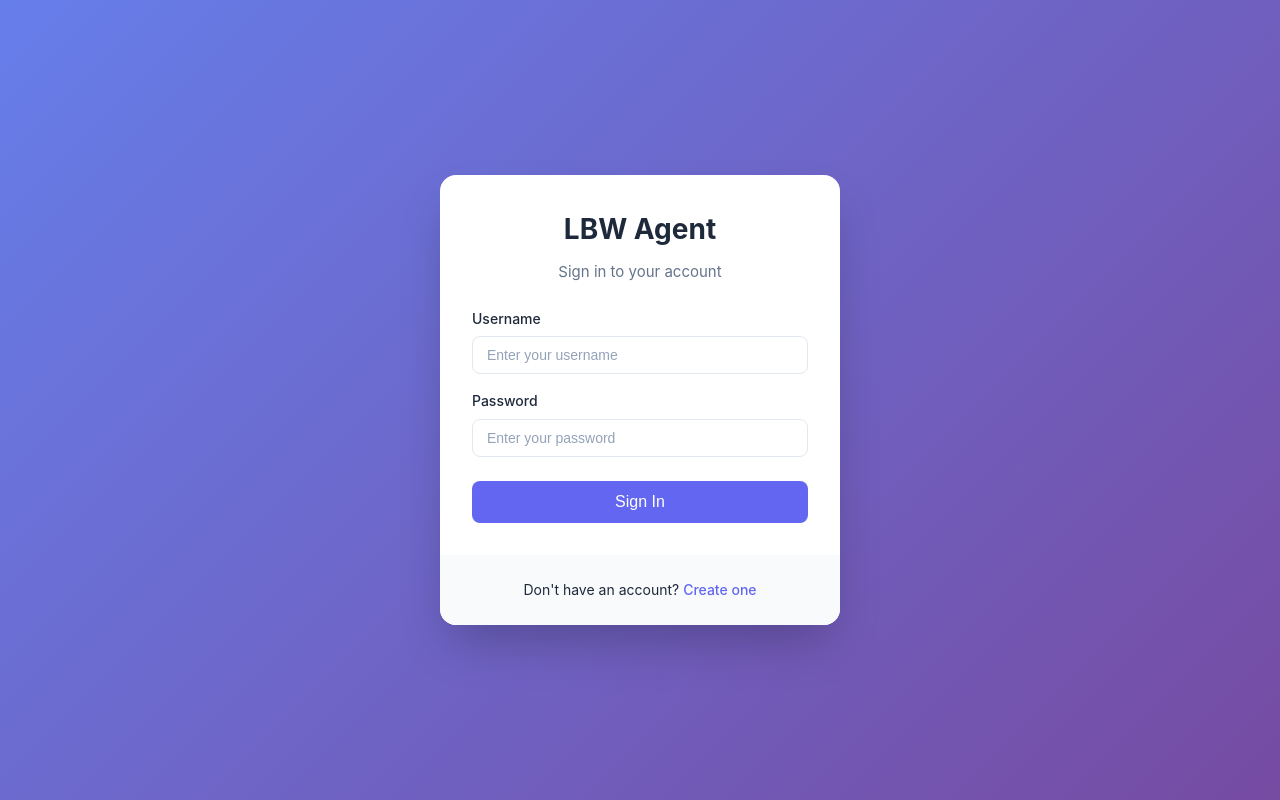
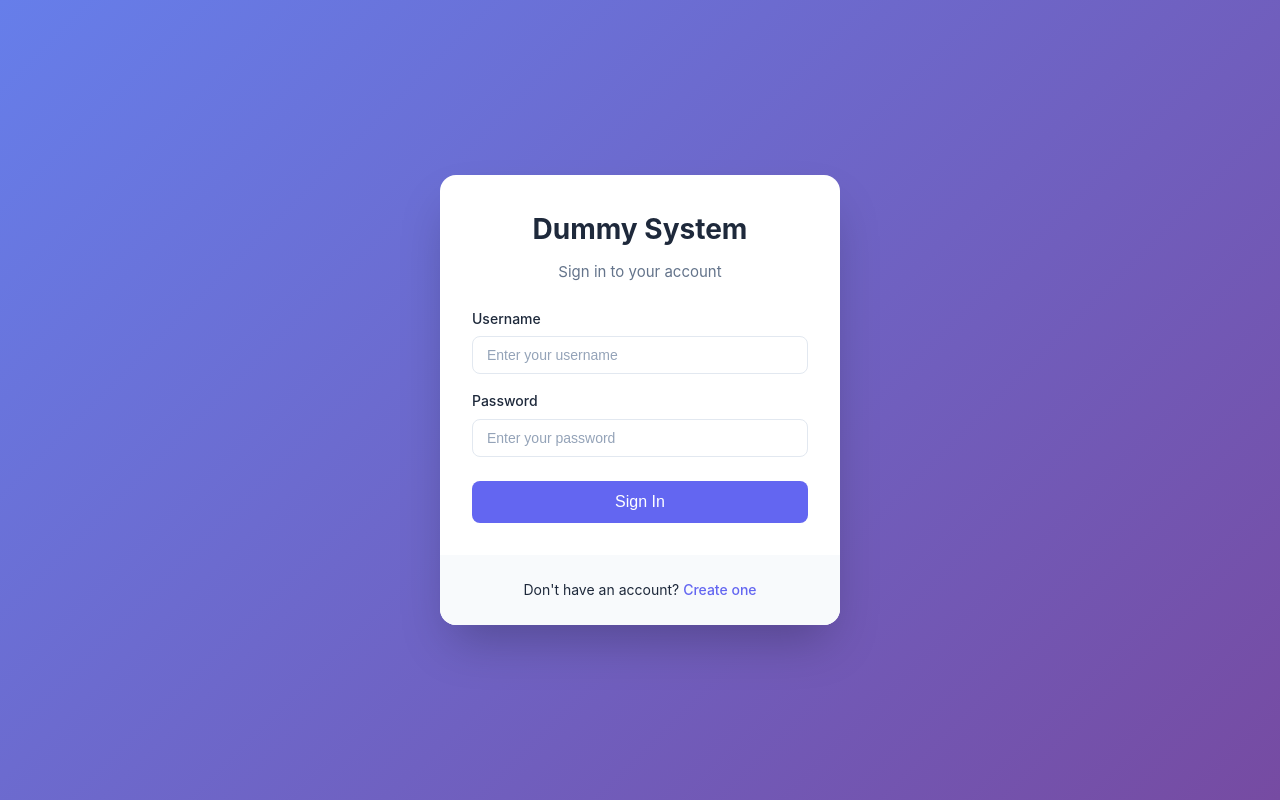
Before and after one commit to YucYux/dummy-system, a Vue app in the folder frontend/: page /login in a window 1280 px wide. Built offline with nearby package versions, Linux system fonts and the light colour scheme.

Commit message:
name changed

```diff
--- a/frontend/index.html
+++ b/frontend/index.html
@@ -4,7 +4,7 @@
     <meta charset="UTF-8">
     <link rel="icon" type="image/svg+xml" href="/vite.svg">
     <meta name="viewport" content="width=device-width, initial-scale=1.0">
-    <title>LBW Agent</title>
+    <title>Dummy System</title>
   </head>
   <body>
     <div id="app"></div>
--- a/frontend/package.json
+++ b/frontend/package.json
@@ -1,5 +1,5 @@
 {
-  "name": "lbw-agent-frontend",
+  "name": "dummy-system-frontend",
   "version": "1.0.0",
   "private": true,
   "type": "module",
--- a/frontend/src/views/Chat.vue
+++ b/frontend/src/views/Chat.vue
@@ -3,7 +3,7 @@
     <!-- Sidebar -->
     <aside class="sidebar">
       <div class="sidebar-header">
-        <h2>LBW Agent</h2>
+        <h2>Dummy System</h2>
         <button @click="createNewChat" class="btn btn-primary btn-sm">
           <span>+</span> New Chat
         </button>
@@ -51,7 +51,7 @@
     <!-- Main Chat Area -->
     <main class="chat-main">
       <div v-if="!currentConversationId" class="welcome-screen">
-        <h1>Welcome to LBW Agent</h1>
+        <h1>Welcome to Dummy System</h1>
         <p>Start a conversation with the AI assistant</p>
         <button @click="createNewChat" class="btn btn-primary btn-lg">
           Start New Chat
--- a/frontend/src/views/Login.vue
+++ b/frontend/src/views/Login.vue
@@ -3,7 +3,7 @@
     <div class="auth-container">
       <div class="auth-card">
         <div class="auth-header">
-          <h1>LBW Agent</h1>
+          <h1>Dummy System</h1>
           <p>Sign in to your account</p>
         </div>
 
--- a/frontend/src/views/Register.vue
+++ b/frontend/src/views/Register.vue
@@ -3,7 +3,7 @@
     <div class="auth-container">
       <div class="auth-card">
         <div class="auth-header">
-          <h1>LBW Agent</h1>
+          <h1>Dummy System</h1>
           <p>Create a new account</p>
         </div>
 
```
Also changed, not shown: 2 other files (tests, documents, lock files or other folders).
